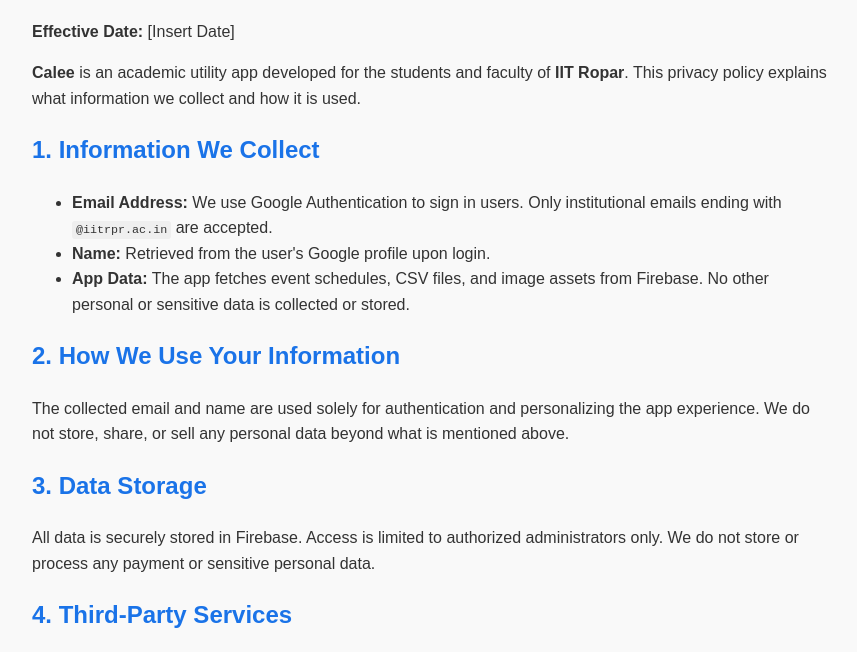
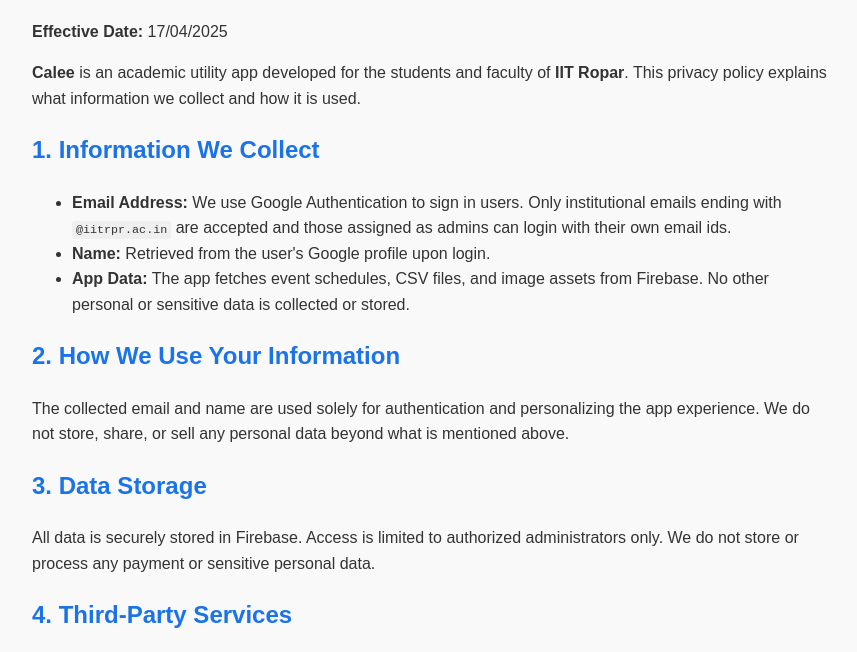
Before and after one commit to Adityagarg-github/calee-privacy-policy, a plain HTML site: page index.html in a window 1280 px wide. Shown: the part 94-746 px from the top of the page, without its empty margins (208-1065 px from the left). Drawn offline with Linux system fonts and the light colour scheme.

Commit message:
Update index.html

```diff
--- a/index.html
+++ b/index.html
@@ -28,13 +28,13 @@
 <body>
 
   <h1>Privacy Policy</h1>
-  <p><strong>Effective Date:</strong> [Insert Date]</p>
+  <p><strong>Effective Date:</strong> 17/04/2025 </p>
 
   <p><strong>Calee</strong> is an academic utility app developed for the students and faculty of <strong>IIT Ropar</strong>. This privacy policy explains what information we collect and how it is used.</p>
 
   <h2>1. Information We Collect</h2>
   <ul>
-    <li><strong>Email Address:</strong> We use Google Authentication to sign in users. Only institutional emails ending with <code>@iitrpr.ac.in</code> are accepted.</li>
+    <li><strong>Email Address:</strong> We use Google Authentication to sign in users. Only institutional emails ending with <code>@iitrpr.ac.in</code> are accepted and those assigned as admins can login with their own email ids.</li>
     <li><strong>Name:</strong> Retrieved from the user's Google profile upon login.</li>
     <li><strong>App Data:</strong> The app fetches event schedules, CSV files, and image assets from Firebase. No other personal or sensitive data is collected or stored.</li>
   </ul>
@@ -68,7 +68,7 @@
     <li><strong>Aayan Soni</strong></li>
     <li><strong>Mentor:</strong> Mr. Puneet Goyal</li>
   </ul>
-
+  <p>Contact Mail: depiitrpr1@gmail.com</p>
   <p>We acknowledge the efforts of all team members and contributors who helped build and improve this project.</p>
 
 </body>
```
